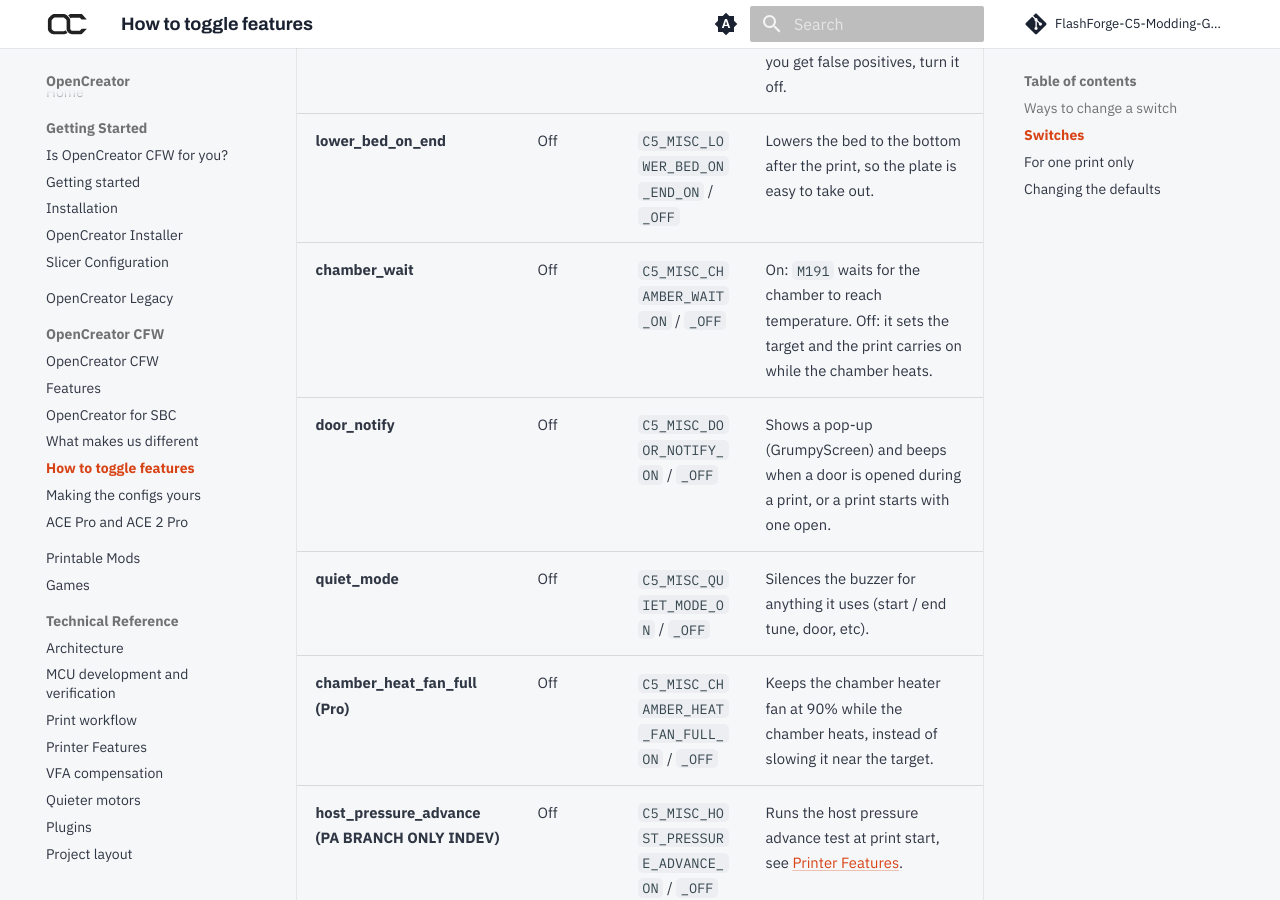
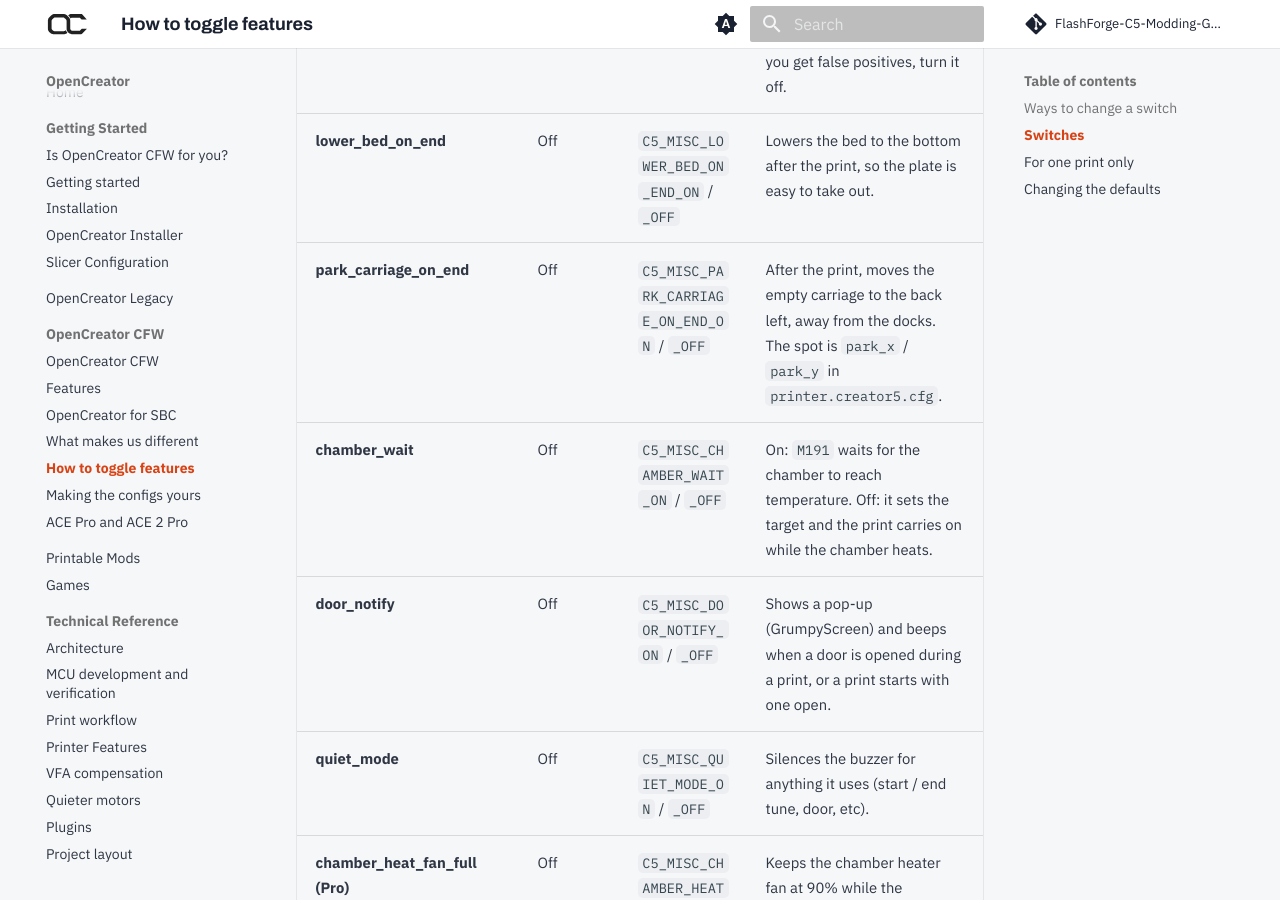
Before and after one commit to FlashForge-C5-Modding-Group/OpenCreator, an MkDocs documentation site: the page built from docs/toggle-features.md, in a window 1280 px wide and 900 px high, scrolled down 1817 px. Built offline with MkDocs 1.6.1 and Material for MkDocs 9.7.7, drawn with Linux system fonts in a browser that asks for light colours; comment, search, counter and statistics services are not loaded.

Commit message:
docs: add park_carriage_on_end to the switch table
The park carriage switch shipped in FlashForge-C5-Modding-Group/kalico#16
and FlashForge-C5-Modding-Group/opencreator-fs#18, but the switch table
on the toggle features page didn't list it, so the docs site didn't
mention it anywhere. Add its row after lower_bed_on_end.

```diff
--- a/docs/toggle-features.md
+++ b/docs/toggle-features.md
@@ -45,6 +45,7 @@ restarts and reboots.
 | **bed_soak** | Off | `C5_MISC_BED_SOAK_ON` / `_OFF` | Waits at bed temperature before a fresh mesh (`bed_soak_minutes`, 2 by default), so the plate stops warping first. Skipped below 45 °C. |
 | **clog_detection** | Off | `SET_PIN PIN=clog_detection` | Pauses the print when a tool's filament wheel stops turning while filament is loaded. If you get false positives, turn it off. |
 | **lower_bed_on_end** | Off | `C5_MISC_LOWER_BED_ON_END_ON` / `_OFF` | Lowers the bed to the bottom after the print, so the plate is easy to take out. |
+| **park_carriage_on_end** | Off | `C5_MISC_PARK_CARRIAGE_ON_END_ON` / `_OFF` | After the print, moves the empty carriage to the back left, away from the docks. The spot is `park_x` / `park_y` in `printer.creator5.cfg`. |
 | **chamber_wait** | Off | `C5_MISC_CHAMBER_WAIT_ON` / `_OFF` | On: `M191` waits for the chamber to reach temperature. Off: it sets the target and the print carries on while the chamber heats. |
 | **door_notify** | Off | `C5_MISC_DOOR_NOTIFY_ON` / `_OFF` | Shows a pop-up (GrumpyScreen) and beeps when a door is opened during a print, or a print starts with one open. |
 | **quiet_mode** | Off | `C5_MISC_QUIET_MODE_ON` / `_OFF` | Silences the buzzer for anything it uses (start / end tune, door, etc). |
```
